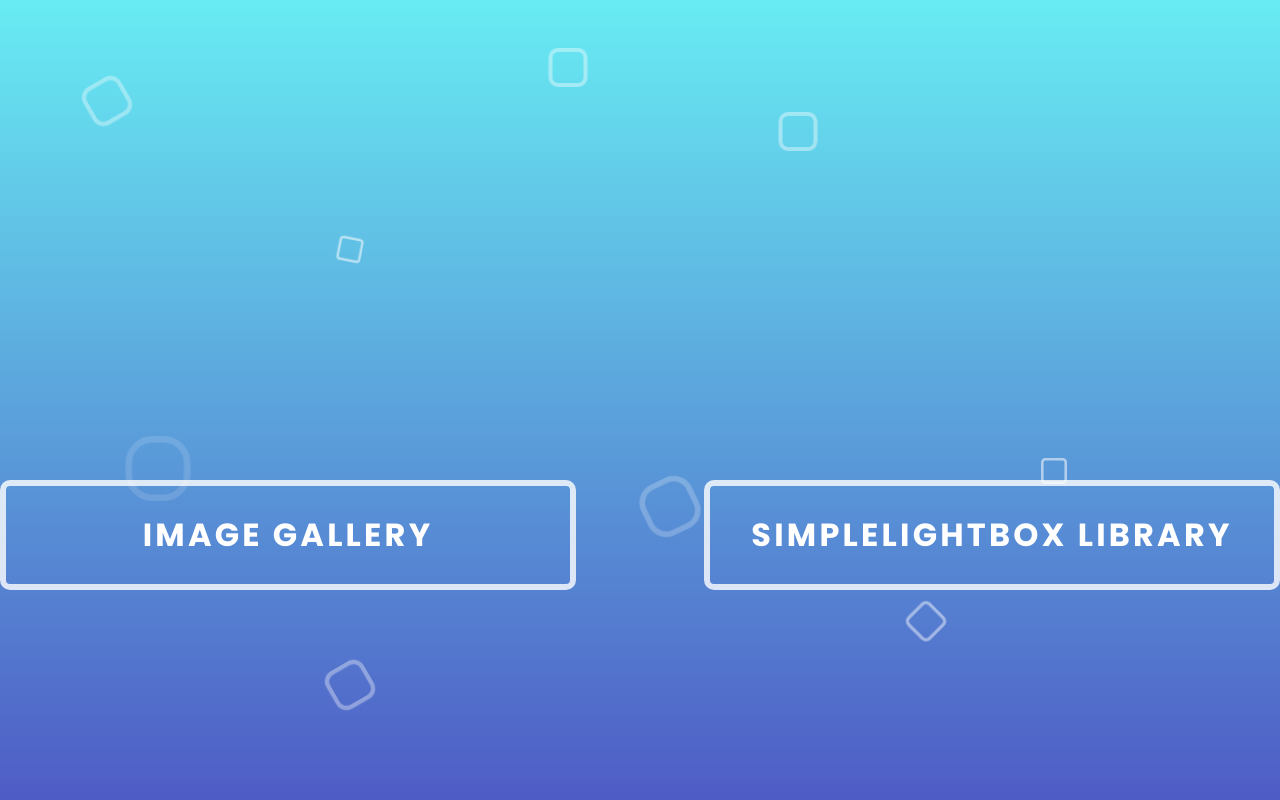
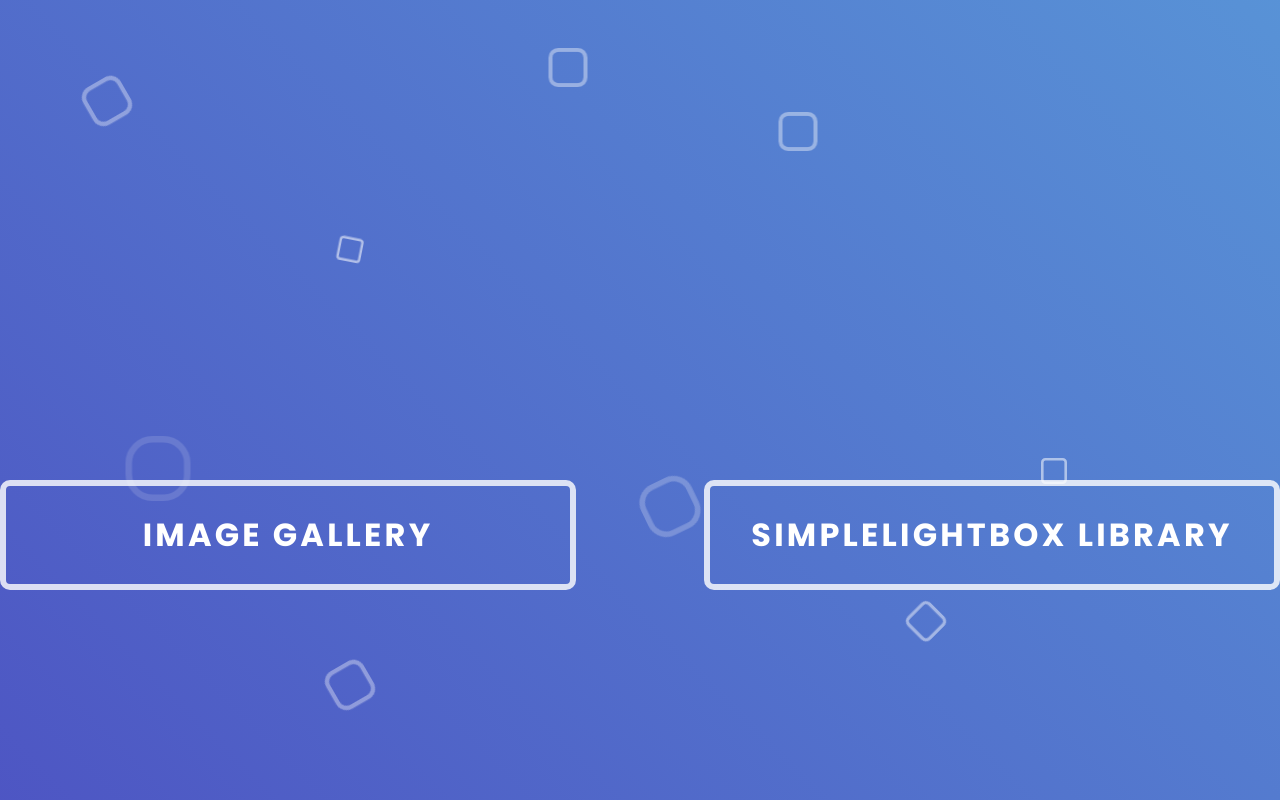
Before and after one commit to AM1007/goit-js-finalproject, a plain HTML site: page index.html in a window 1280 px wide. Drawn offline with Linux system fonts and the light colour scheme.

Commit message:
gradient angle fixed

```diff
--- a/css/common.css
+++ b/css/common.css
@@ -10,8 +10,8 @@
   -webkit-font-smoothing: antialiased;
   -moz-osx-font-smoothing: grayscale;
   line-height: 1.5;
-  background: linear-gradient(to top, #493cbb 60%, #68ecf3);
-  background-size: 10% 400%;
+  background: linear-gradient(45deg, #493cbb 10%, #68ecf3 90%);
+  background-size: 400% 400%;
 }
 
 input {
```
